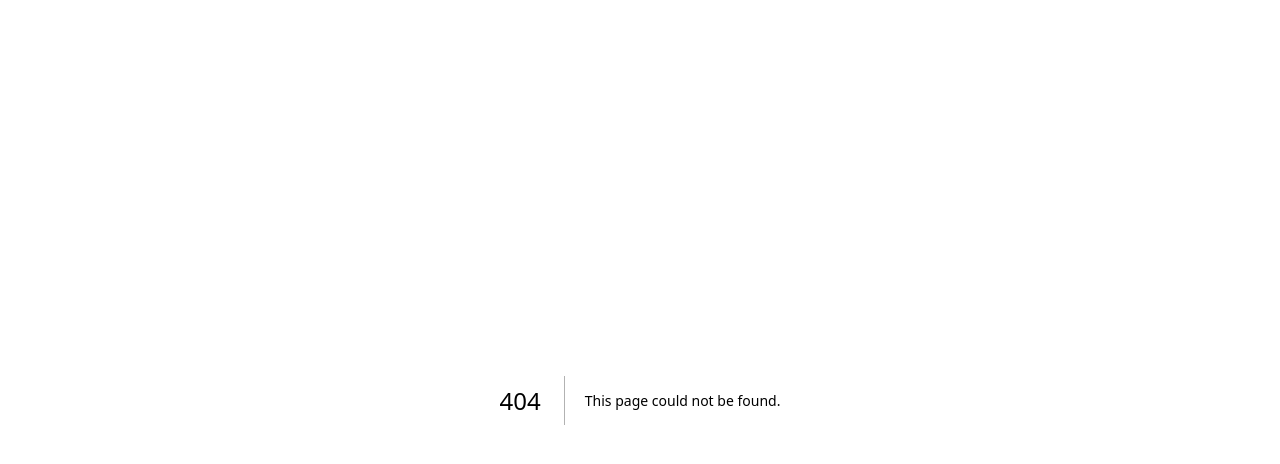
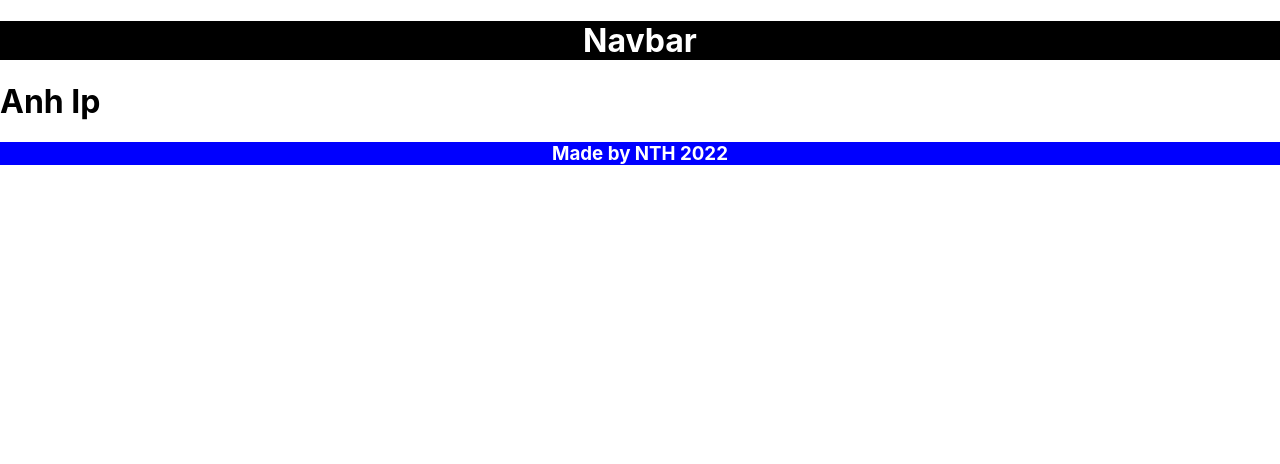
Before and after one commit to nthhai318/learning-dev, a Next.js app: page /hai in a window 1280 px wide. Before the commit this address had no page. Shown: the top 464 px of the page. Built offline with nearby package versions, Linux system fonts and the light colour scheme.

Commit message:
updated v.001

```diff
--- /dev/null
+++ b/components/Layout.tsx
@@ -0,0 +1,10 @@
+import Navbar from "./navbar";
+
+export default function Layout({children}:{children:any}) {
+    return (
+        <>
+            <Navbar/>
+            <main>{children}</main>
+        </>
+    )
+}
--- /dev/null
+++ b/components/footer.tsx
@@ -0,0 +1,11 @@
+
+
+const Footer = () => {
+    return (
+        <div style={{backgroundColor: "blue"}}>
+            <h3 style={{ textAlign: "center", color: "white" }}>Made by NTH 2022</h3>
+        </div>
+    )
+}
+
+export default Footer;
--- /dev/null
+++ b/components/navbar.tsx
@@ -0,0 +1,9 @@
+
+
+export default function Navbar() {
+    return (
+        <div style={{backgroundColor: "black"}}>
+            <h1 style={{ textAlign: "center", color: "white" }}>Navbar</h1>
+        </div>
+    )
+}
--- a/pages/_app.tsx
+++ b/pages/_app.tsx
@@ -1,6 +1,15 @@
 import '../styles/globals.css'
 import type { AppProps } from 'next/app'
+import Layout from '../components/Layout'
+import { FunctionComponent, ReactElement } from 'react'
 
 export default function App({ Component, pageProps }: AppProps) {
-  return <Component {...pageProps} />
+  const getLayout = Component.getLayout || ((page:ReactElement) => page)
+
+  return getLayout(
+    <Layout>
+        <Component {...pageProps} />
+    </Layout>
+  )
+
 }
--- /dev/null
+++ b/pages/hai.tsx
@@ -0,0 +1,26 @@
+
+import { ReactElement } from 'react'
+import Footer from '../components/footer'
+import Link from 'next/link'
+import { useRouter } from 'next/router'
+
+export default function Hai() {
+
+const router = useRouter();
+console.log(router);
+
+    return (
+        <Link href="/"><h1>Anh Ip</h1></Link>
+    )
+}
+
+
+
+Hai.getLayout = function getLayout(page : ReactElement) {
+  return (
+    <>
+        {page}
+        <Footer />
+    </>
+  )
+}
--- a/pages/index.tsx
+++ b/pages/index.tsx
@@ -1,5 +1,6 @@
 import Head from 'next/head'
 import Image from 'next/image'
+import Link from 'next/link'
 import styles from '../styles/Home.module.css'
 
 export default function Home() {
@@ -51,6 +52,10 @@ export default function Home() {
               Instantly deploy your Next.js site to a public URL with Vercel.
             </p>
           </a>
+          <Link href='/hai' className={styles.card}>
+            <h2>Hai &rarr;</h2>
+            <p>Anh Ip</p>
+          </Link>
         </div>
       </main>
 
```
Also changed, not shown: tsconfig.json (+13 -3 lines).
